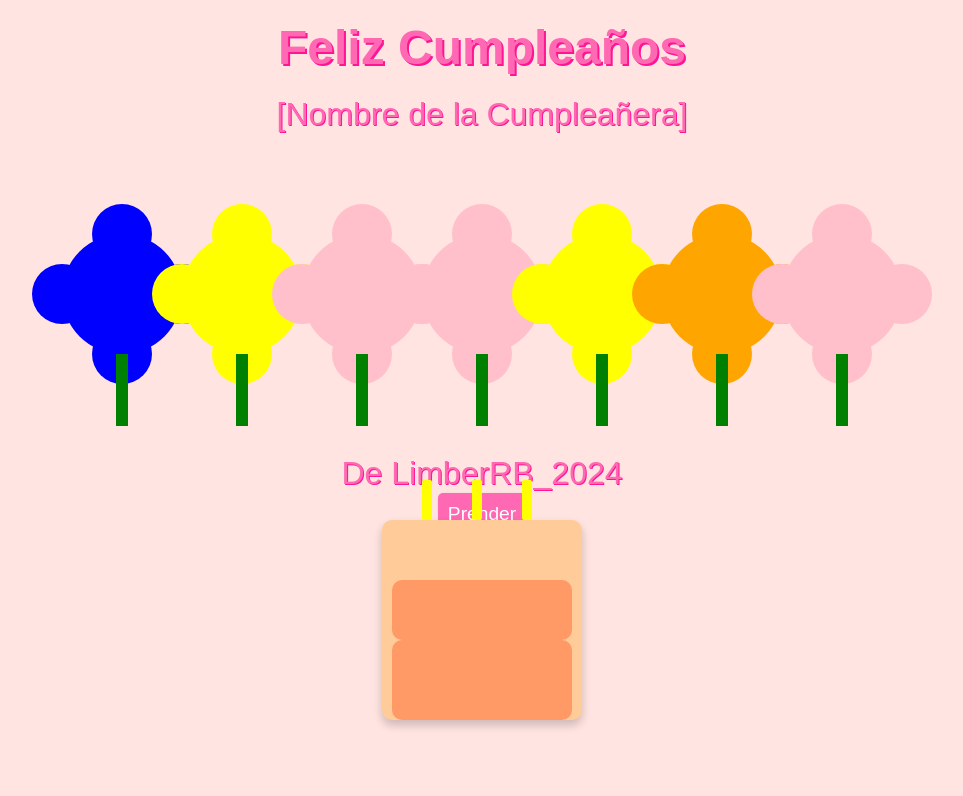
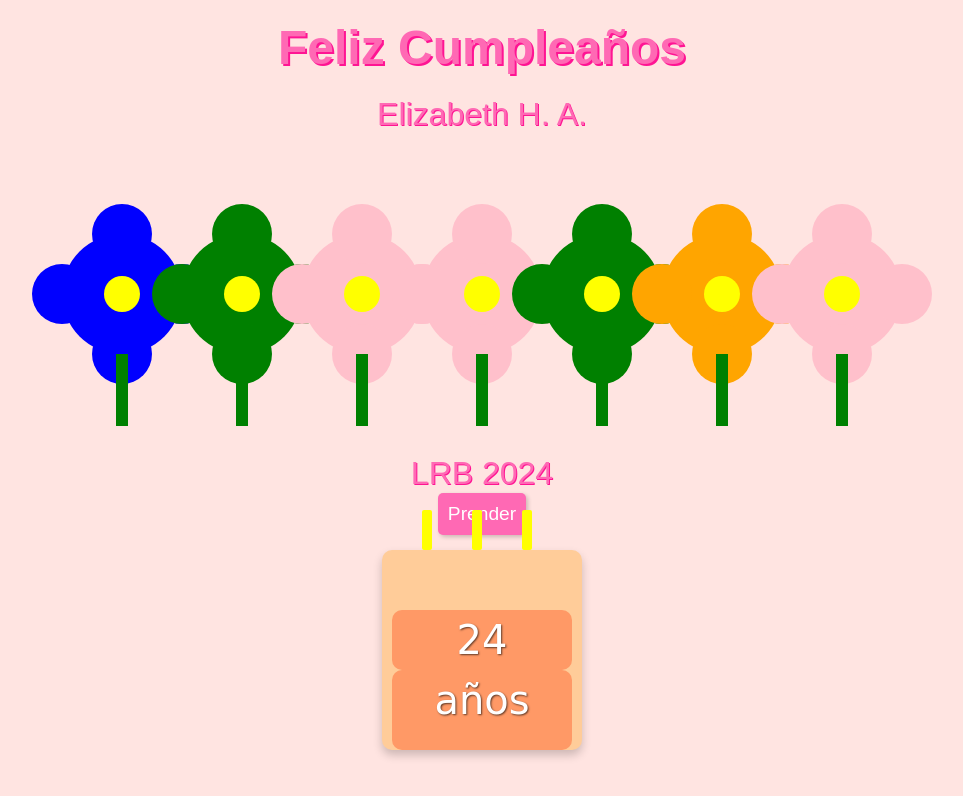
Before and after one commit to rambet01/cumpleEli, a plain HTML site: page index.html in a window 1280 px wide. Shown: the whole page, without its empty margins (158-1121 px from the left). Drawn offline with Linux system fonts and the light colour scheme.

Commit message:
Update index.html

```diff
--- a/index.html
+++ b/index.html
@@ -3,7 +3,7 @@
 <head>
     <meta charset="UTF-8">
     <meta name="viewport" content="width=device-width, initial-scale=1.0">
-    <title>Feliz Cumpleaños</title>
+    <title>Feliz Cumpleaños ELI</title>
     <style>
         body {
             display: flex;
@@ -68,6 +68,16 @@
             0%, 100% { transform: scale(1); }
             50% { transform: scale(1.2); }
         }
+        .center-circle {
+            position: absolute;
+            width: 30px; /* Tamaño del círculo */
+            height: 30px;
+            background-color: yellow; /* Color del círculo */
+            border-radius: 50%; /* Asegura que sea un círculo */
+            top: 35px; /* Ajusta la posición verticalmente para que esté en el centro */
+            left: 35px; /* Ajusta la posición horizontalmente para que esté en el centro */
+            z-index: 1; /* Asegura que esté por encima de los pétalos */
+        }
         button {
             margin-top: 0px;
             padding: 10px 10px;
@@ -106,7 +116,7 @@
         }
         .cake-container {
             position: absolute;
-            bottom: 80px;
+            bottom: 50px;
             display: flex;
             justify-content: center;
             width: 100%;
@@ -153,6 +163,16 @@
             border-radius: 50%;
             animation: flicker 0.5s alternate infinite;
         }
+        .cake-text {
+            font-size: 2.5em; /* Tamaño de fuente */
+            color: white; /* Color del texto */
+            text-shadow: 1px 1px 2px rgba(0, 0, 0, 0.623); /* Sombra del texto */
+            font-family: 'Pacifico', cursive; /* Fuente personalizada */
+            display: flex; /* Alineación central */
+            justify-content: center; /* Alineación horizontal central */
+            align-items: center; /* Alineación vertical central */
+            height: 100%; /* Altura del contenedor */
+        }
         .hidden-flame {
             display: none;
         }
@@ -164,15 +184,19 @@
 </head>
 <body>
     <h1>Feliz Cumpleaños</h1>
-    <div class="birthday-name">[Nombre de la Cumpleañera]</div>
+    <div class="birthday-name">Elizabeth H. A.</div>
     <div class="flower-container" id="flowerContainer">
         <!-- Flores se generarán aquí -->
     </div>
     <div class="cake-container">
         <div class="cake">
             <div class="layer"></div>
-            <div class="layer"></div>
-            <div class="layer"></div>
+            <div class="layer">
+                <span class="cake-text">24</span>
+            </div>
+            <div class="layer">
+                <span class="cake-text">años</span>
+            </div>
             <div class="candle">
                 <div class="flame hidden-flame"></div>
             </div>
@@ -184,12 +208,12 @@
             </div>
         </div>
     </div>
-    <div class="sender-name">De LimberRB_2024</div>
+    <div class="sender-name">LRB 2024</div>
     <button onclick="showSurprise()">Prender</button>
     <div id="balloonsContainer" class="hidden"></div>
     <script>
         function getRandomColor() {
-            const colors = ['pink', 'yellow', 'red', 'blue', 'purple', 'orange'];
+            const colors = ['pink', 'green', 'red', 'blue', 'purple', 'orange'];
             return colors[Math.floor(Math.random() * colors.length)];
         }
 
@@ -205,6 +229,10 @@
                 petal.style.backgroundColor = flowerColor;
                 flower.appendChild(petal);
             }
+
+            const center = document.createElement('div');
+            center.classList.add('center-circle'); // Agregar una clase para el círculo central
+            flower.appendChild(center);
 
             const stem = document.createElement('div');
             stem.classList.add('stem');
```
